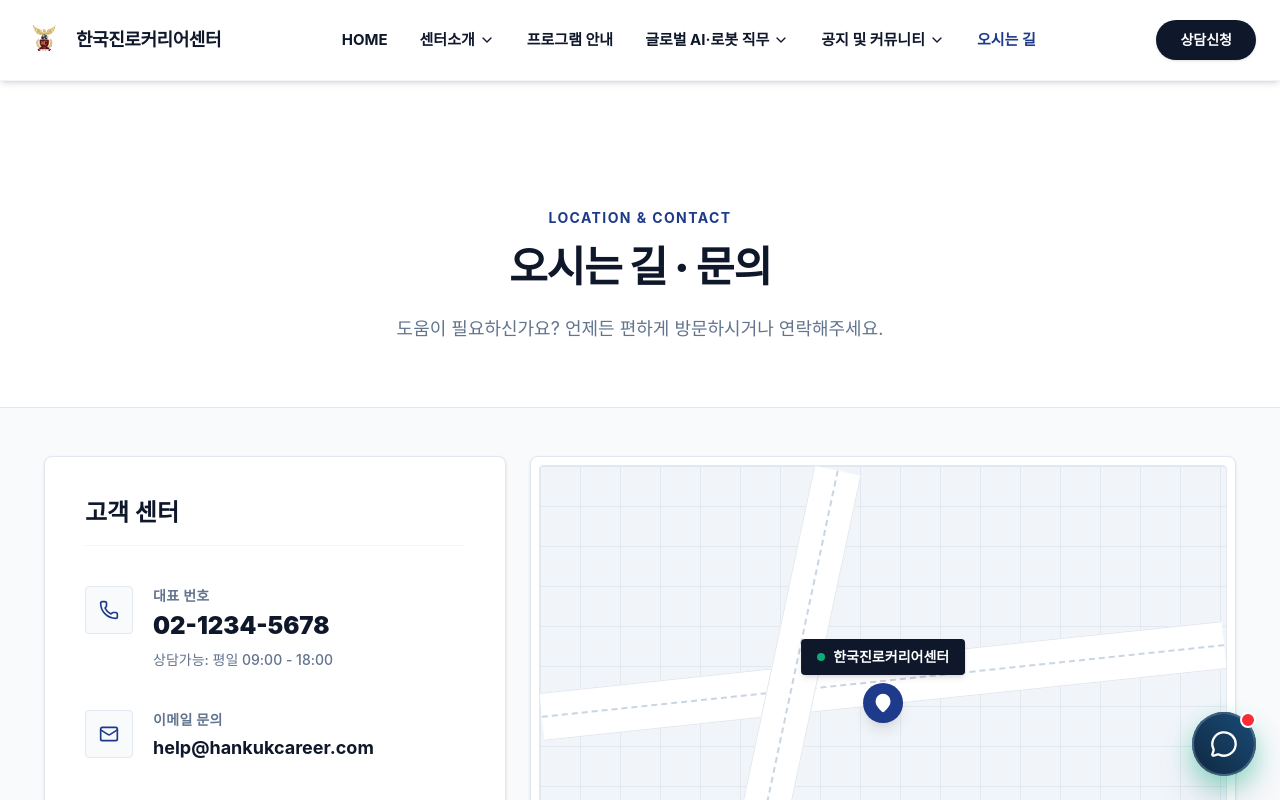
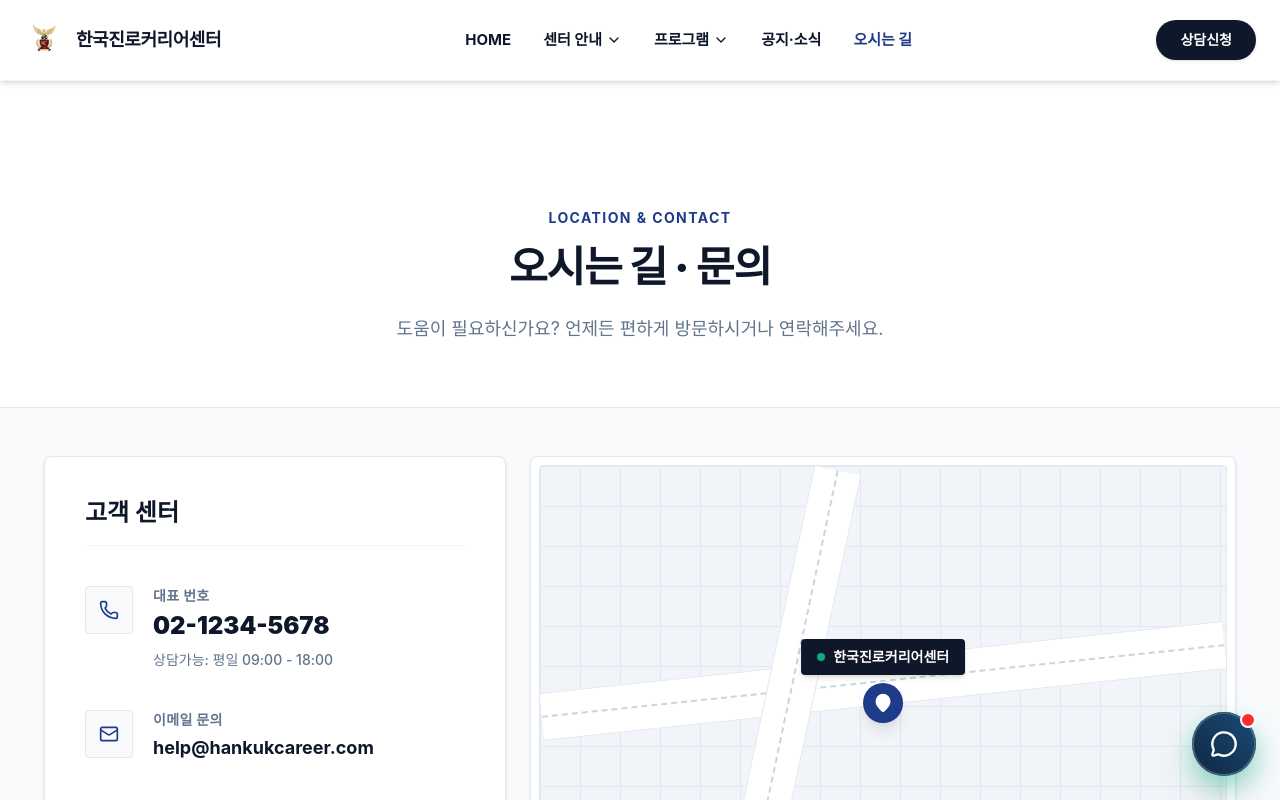
Before and after one commit to Minkkaeng/Korea-Career-Center, a React (Vite) app: page /contact in a window 1280 px wide. Shown: the top 800 px of the page. Built offline with nearby package versions, Linux system fonts and the light colour scheme.

Commit message:
feat: update header menu structure as per new guidelines

```diff
--- a/src/components/Header.tsx
+++ b/src/components/Header.tsx
@@ -27,27 +27,24 @@ export default function Header() {
     { path: '/', label: 'HOME' },
     {
       path: '/about',
-      label: '센터소개',
+      label: '센터 안내',
       children: [
+        { path: '/about', label: '센터 소개 (연혁)' },
         { path: '/organization', label: '조직도' }
       ]
     },
-    { path: '/programs', label: '프로그램 안내' },
     {
-      path: '/job-info',
-      label: '글로벌 AI·로봇 직무',
+      path: '/programs',
+      label: '프로그램',
       children: [
-        { path: '/job-info', label: '세계적인 AI 기술 동향' },
-        { path: '/job-info', label: '미래 로봇 산업 트렌드' }
+        { path: '/job-info', label: '채용정보' },
+        { path: '/programs', label: '전체 프로그램' },
+        { path: '/apply', label: 'AI 활용 진로상담' }
       ]
     },
     {
       path: '/notices',
-      label: '공지 및 커뮤니티',
-      children: [
-        { path: '/notices', label: '공지사항/소식' },
-        { path: '/notices', label: '직무/전문가 인터뷰' }
-      ]
+      label: '공지·소식'
     },
     { path: '/contact', label: '오시는 길' },
   ];
```
